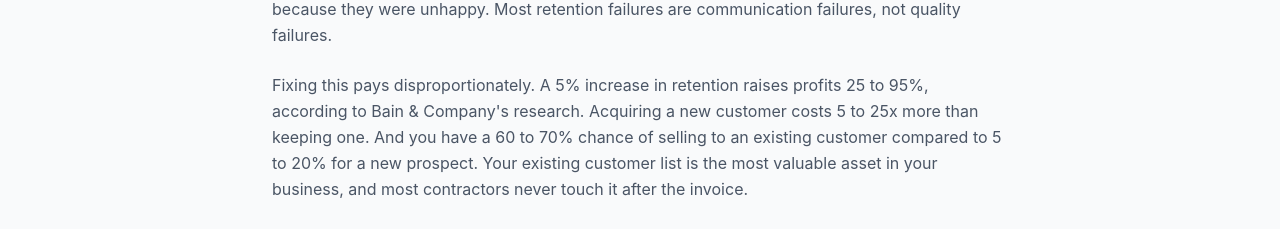
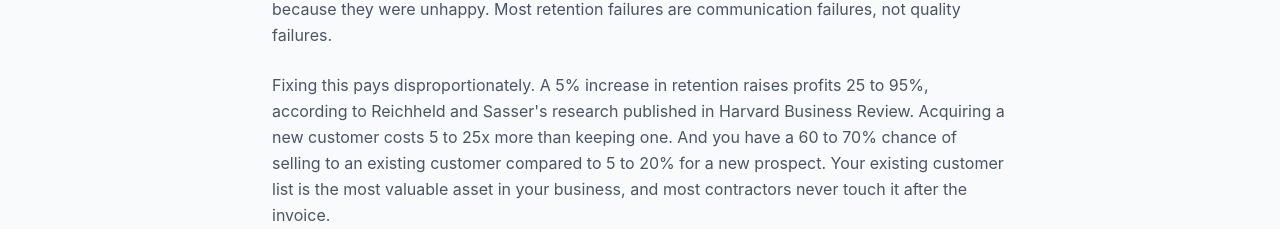
Before and after one commit to jobblixor/promise-tracker-mvp, a React (Vite) app: page /blog/how-to-get-more-repeat-customers in a window 1280 px wide. Shown: the part 685-914 px from the top of the page. Built offline with nearby package versions, Linux system fonts and the light colour scheme; no server answers.

Commit message:
Fix retention stat attribution in repeat customers article body

```diff
--- a/src/pages/BlogRepeatCustomers.jsx
+++ b/src/pages/BlogRepeatCustomers.jsx
@@ -122,7 +122,7 @@ export default function BlogRepeatCustomers() {
             The fix isn't better marketing or lower prices. It's staying in touch. In 52% of cases where a customer didn't come back, they were satisfied with the work. They just forgot your name (29%) or found a different contractor more easily when the next need came up (23%). Only 19% left because they were unhappy. Most retention failures are communication failures, not quality failures.
           </p>
           <p>
-            Fixing this pays disproportionately. A 5% increase in retention raises profits 25 to 95%, according to Bain & Company's research. Acquiring a new customer costs 5 to 25x more than keeping one. And you have a 60 to 70% chance of selling to an existing customer compared to 5 to 20% for a new prospect. Your existing customer list is the most valuable asset in your business, and most contractors never touch it after the invoice.
+            Fixing this pays disproportionately. A 5% increase in retention raises profits 25 to 95%, according to Reichheld and Sasser's research published in Harvard Business Review. Acquiring a new customer costs 5 to 25x more than keeping one. And you have a 60 to 70% chance of selling to an existing customer compared to 5 to 20% for a new prospect. Your existing customer list is the most valuable asset in your business, and most contractors never touch it after the invoice.
           </p>
 
           <h2 className="text-2xl font-bold text-gray-900">Why Satisfied Customers Still Leave</h2>
```
